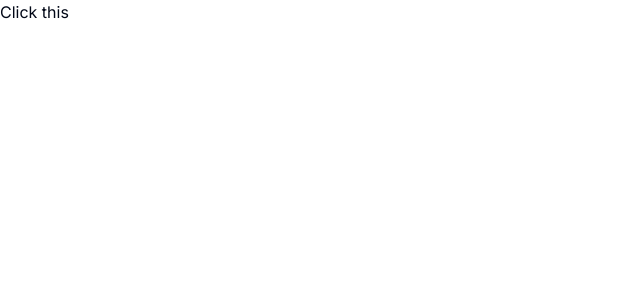
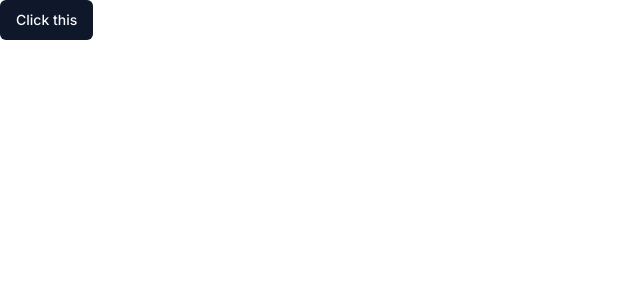
Before and after one commit to Loony4Logic/XNote, a Next.js app: page / in a window 1280 px wide. Shown: the top 300 px of the page, without its empty margins (0-640 px from the left). Built offline with nearby package versions, Linux system fonts and the light colour scheme.

Commit message:
added editor with default settings

```diff
--- a/next.config.js
+++ b/next.config.js
@@ -1,4 +1,5 @@
 /** @type {import('next').NextConfig} */
 const nextConfig = {}
-
+const removeImports = require('next-remove-imports')();
+module.exports = removeImports({});
 module.exports = nextConfig
--- a/package.json
+++ b/package.json
@@ -9,9 +9,11 @@
     "lint": "next lint"
   },
   "dependencies": {
+    "@radix-ui/react-slot": "^1.0.2",
     "@types/node": "20.4.8",
     "@types/react": "18.2.18",
     "@types/react-dom": "18.2.7",
+    "@uiw/react-md-editor": "^3.6.0",
     "autoprefixer": "10.4.14",
     "class-variance-authority": "^0.7.0",
     "clsx": "^2.0.0",
@@ -19,6 +21,7 @@
     "eslint-config-next": "13.4.12",
     "lucide-react": "^0.263.1",
     "next": "13.4.12",
+    "next-remove-imports": "^1.0.12",
     "postcss": "8.4.27",
     "react": "18.2.0",
     "react-dom": "18.2.0",
--- a/src/app/page.tsx
+++ b/src/app/page.tsx
@@ -1,8 +1,10 @@
-import Image from 'next/image'
-import Link from 'next/link'
+import { Button } from "@/components/ui/button";
+import Link from "next/link";
 
 export default function Home() {
   return (
-    <Link href={"/studyroom/123"}>Click this</Link >
-  )
+    <Link href={"/studyroom/123"}>
+      <Button>Click this</Button>
+    </Link>
+  );
 }
--- a/src/app/studyroom/[id]/page.tsx
+++ b/src/app/studyroom/[id]/page.tsx
@@ -1,7 +1,10 @@
+import Editor from "@/components/Editor";
+
 export default function studyroom({ params }: { params: { id: string }}){
     return(
         <div>
             This is your studyroom id - {params.id}.
+            <Editor/>
         </div>
     )
 }
--- /dev/null
+++ b/src/components/Editor.tsx
@@ -0,0 +1,19 @@
+"use client"
+import "@uiw/react-md-editor/markdown-editor.css";
+import "@uiw/react-markdown-preview/markdown.css";
+import dynamic from "next/dynamic";
+import { useState } from "react";
+
+const MDEditor = dynamic(
+    () => import("@uiw/react-md-editor"),
+    { ssr: false }
+  );
+
+export default function Editor(){
+    const [value, setValue] = useState<string | undefined>("**Hello world!!!**");
+    return (
+      <div>
+        <MDEditor value={value} onChange={(value: string|undefined)=>{setValue(value);return}} />
+      </div>
+    );
+  }
--- /dev/null
+++ b/src/components/ui/button.tsx
@@ -0,0 +1,56 @@
+import * as React from "react"
+import { Slot } from "@radix-ui/react-slot"
+import { cva, type VariantProps } from "class-variance-authority"
+
+import { cn } from "@/lib/utils"
+
+const buttonVariants = cva(
+  "inline-flex items-center justify-center rounded-md text-sm font-medium ring-offset-background transition-colors focus-visible:outline-none focus-visible:ring-2 focus-visible:ring-ring focus-visible:ring-offset-2 disabled:pointer-events-none disabled:opacity-50",
+  {
+    variants: {
+      variant: {
+        default: "bg-primary text-primary-foreground hover:bg-primary/90",
+        destructive:
+          "bg-destructive text-destructive-foreground hover:bg-destructive/90",
+        outline:
+          "border border-input bg-background hover:bg-accent hover:text-accent-foreground",
+        secondary:
+          "bg-secondary text-secondary-foreground hover:bg-secondary/80",
+        ghost: "hover:bg-accent hover:text-accent-foreground",
+        link: "text-primary underline-offset-4 hover:underline",
+      },
+      size: {
+        default: "h-10 px-4 py-2",
+        sm: "h-9 rounded-md px-3",
+        lg: "h-11 rounded-md px-8",
+        icon: "h-10 w-10",
+      },
+    },
+    defaultVariants: {
+      variant: "default",
+      size: "default",
+    },
+  }
+)
+
+export interface ButtonProps
+  extends React.ButtonHTMLAttributes<HTMLButtonElement>,
+    VariantProps<typeof buttonVariants> {
+  asChild?: boolean
+}
+
+const Button = React.forwardRef<HTMLButtonElement, ButtonProps>(
+  ({ className, variant, size, asChild = false, ...props }, ref) => {
+    const Comp = asChild ? Slot : "button"
+    return (
+      <Comp
+        className={cn(buttonVariants({ variant, size, className }))}
+        ref={ref}
+        {...props}
+      />
+    )
+  }
+)
+Button.displayName = "Button"
+
+export { Button, buttonVariants }
```
Also changed, not shown: 1 other file (tests, documents, lock files or other folders).
